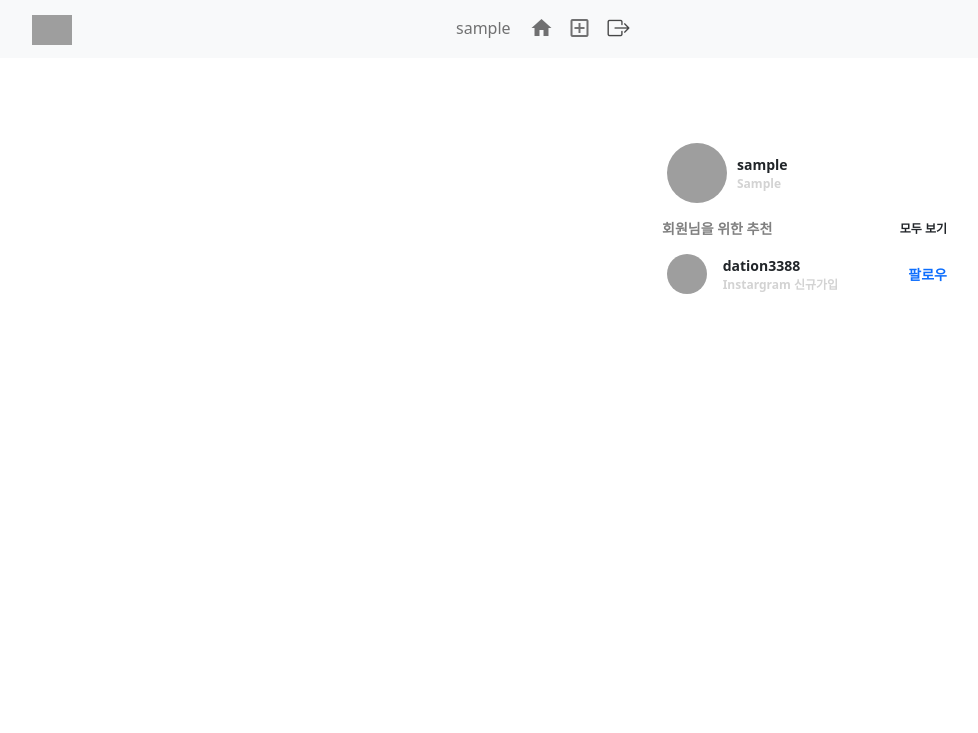
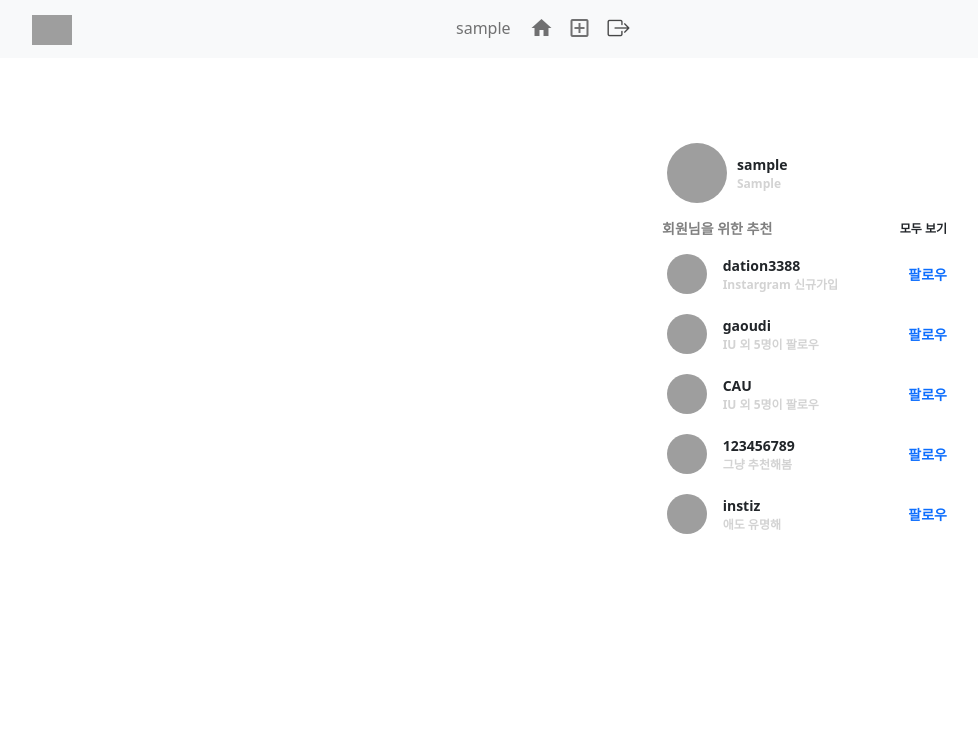
Before and after one commit to kvkvd12/instagram, a Django app: page /tweet/ in a window 1280 px wide; the page is wider, and only the part inside the window is pictured. Shown: the top 733 px of that part, without its empty margins (250-1228 px from the left). Run offline with Django 4.2, Linux system fonts and the light colour scheme; the visitor is signed in with stand-in values (Sample User, id 1); data that the repository does not hold is empty; some libraries are stand-ins or nearby versions; grey boxes are pictures that could not be loaded.

Commit message:
이미지파일 추가 기능

```diff
--- a/templates/tweet/home.html
+++ b/templates/tweet/home.html
@@ -43,7 +43,7 @@
                         팔로우
                     </a>
                 </div>
-                <!-- <div class="feed_name" style="justify-content: space-between">
+                <div class="feed_name" style="justify-content: space-between">
                     <div class="profile_box">
                         <img class="profile_img"
                             src="http://file3.instiz.net/data/cached_img/upload/2021/01/27/18/2ce2f41f7e9f09c0acc77faac7452dbf.jpg">
@@ -55,8 +55,8 @@
                     <a class="link_txt">
                         팔로우
                     </a>
-                </div> -->
-                <!-- <div class="feed_name" style="justify-content: space-between">
+                </div>
+                <div class="feed_name" style="justify-content: space-between">
                     <div class="profile_box">
                         <img class="profile_img"
                             src="https://encrypted-tbn0.gstatic.com/images?q=tbn:ANd9GcTTiCVWdogd6Ocsm08kL8ph4sb1MN0AYEiSUQ&usqp=CAU">
@@ -68,8 +68,8 @@
                     <a class="link_txt">
                         팔로우
                     </a>
-                </div> -->
-                <!-- <div class="feed_name" style="justify-content: space-between">
+                </div>
+                <div class="feed_name" style="justify-content: space-between">
                     <div class="profile_box">
                         <img class="profile_img" src="https://pbs.twimg.com/media/EhzH0_DU4AEZ9yr.jpg">
                     </div>
@@ -80,8 +80,8 @@
                     <a class="link_txt">
                         팔로우
                     </a>
-                </div> -->
-                <!-- <div class="feed_name" style="justify-content: space-between">
+                </div>
+                <div class="feed_name" style="justify-content: space-between">
                     <div class="profile_box">
                         <img class="profile_img"
                             src="https://encrypted-tbn0.gstatic.com/images?q=tbn:ANd9GcQHPNYM5RQgA2F7BtpBQ-OrNFKDXVDUpypRuw&usqp=CAU">
@@ -93,7 +93,7 @@
                     <a class="link_txt">
                         팔로우
                     </a>
-                </div> -->
+                </div>
             </div>
 
         </div>
--- a/tweet/models.py
+++ b/tweet/models.py
@@ -14,7 +14,7 @@ class TweetModel(models.Model):
     created_at = models.DateTimeField(auto_now_add=True)
     updated_at = models.DateTimeField(auto_now=True)
 
-    image = models.ImageField(blank=True, null=True)
+    image = models.ImageField(upload_to = "images/")
 
 
 class TweetComment(models.Model):
--- a/tweet/views.py
+++ b/tweet/views.py
@@ -31,11 +31,13 @@ def tweet (request):
         content = request.POST.get('my-content','')
         tags = request.POST.get('tag','').split(',')
 
+        image = request.FILES.get('image', '')
+
         if content == '':
             all_tweet = TweetModel.objects.all().order_by('-created_at')
             return render(request,'tweet/home.html',{'error':'글은 공백일 수 없습니다.','tweet':all_tweet})
         else:
-            my_tweet = TweetModel.objects.create(author=user, content=content)
+            my_tweet = TweetModel.objects.create(author=user, content=content, image=image)
             for tag in tags:
                 tag = tag.strip()
                 if tag != '':
```
Also changed, not shown: templates/tweet/post-add.html (+10 -10 lines), tweet/migrations/0001_initial.py, tweet/migrations/0002_initial.py, tweet/migrations/0003_remove_tweetmodel_title.py (deleted), user/migrations/0001_initial.py, user/migrations/0002_alter_usermodel_email.py (deleted).
